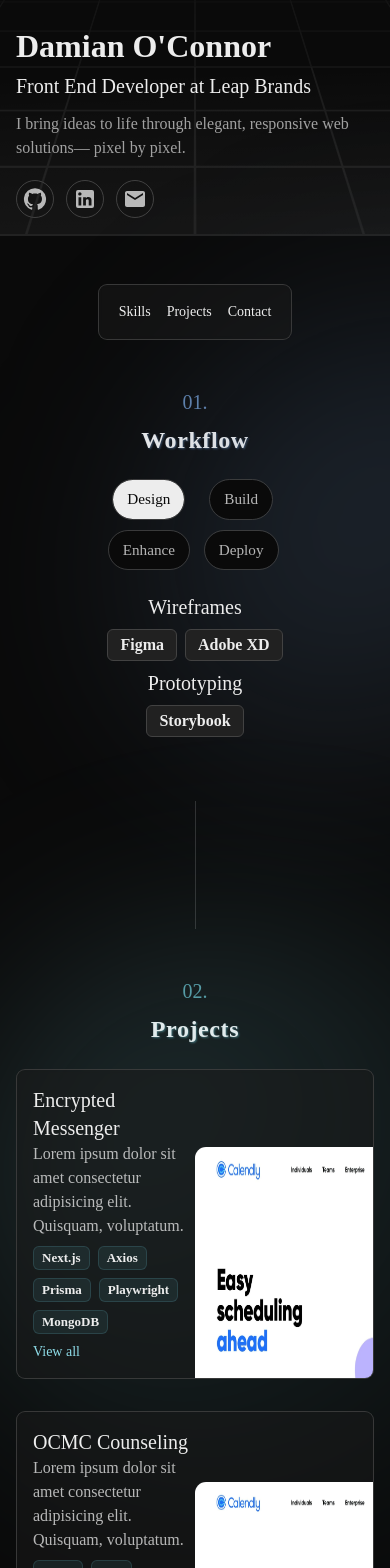
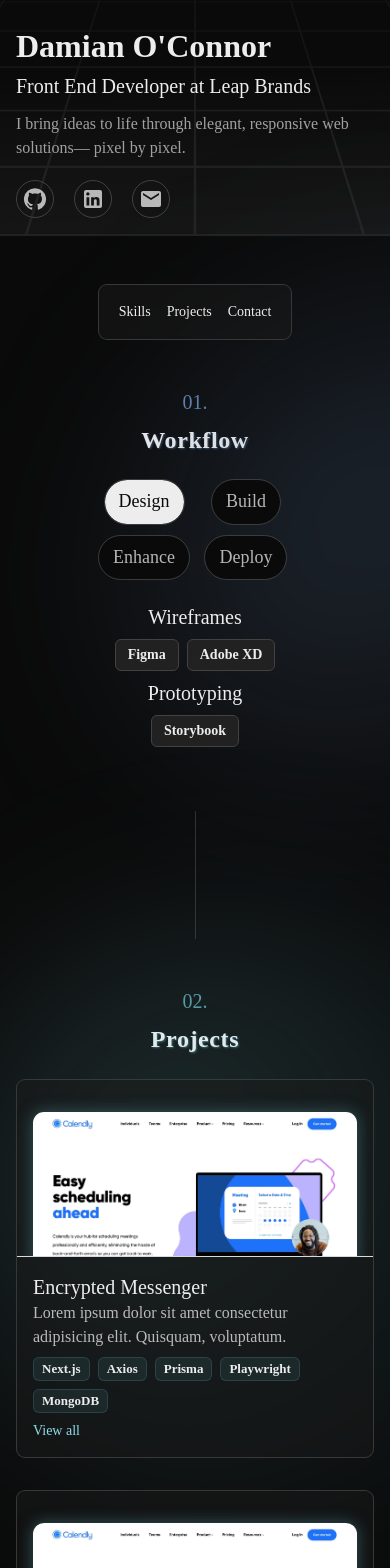
Before and after one commit to damianoconnor04/portfolio, a Next.js app: page / in a window 390 px wide. Shown: the top 1568 px of the page. Built offline with nearby package versions, Linux system fonts and the light colour scheme.

Commit message:
janky but kind of responsive

```diff
--- a/app/App.tsx
+++ b/app/App.tsx
@@ -1,3 +1,4 @@
+'use client'
 import React from 'react';
 import Box from '@mui/material/Box';
 import Header from './components/sections/header/Header';
@@ -8,8 +9,15 @@ import Divider from '@mui/material/Divider';
 import Navigation from './components/global/navigation/Navigation';
 import Contact from './components/sections/contact/Contact';
 import Footer from './components/sections/footer/Footer';
+import { useIsMobile } from '@/hooks/useIsMobile';
+import { Skeleton } from '@mui/material';
 
 const App = () => {
+  const { isMobile, isTablet, isDesktop, isLargeDesktop } = useIsMobile();
+  if (isMobile === undefined || isTablet === undefined || isDesktop === undefined || isLargeDesktop === undefined) {
+    return <Skeleton height={240} /> // TODO: make good looking skeleton + loading anim
+  }
+
   return (
     <Box sx={{ overflow: 'hidden' }}>
       <Header />
--- a/app/components/global/CustomLinkButton.tsx
+++ b/app/components/global/CustomLinkButton.tsx
@@ -13,7 +13,7 @@ interface CustomLinkButtonProps {
 const CustomLinkButton: React.FC<CustomLinkButtonProps> = ({ onClick, children, typographySx, buttonSx, ariaLabel }) => {
   return (
     <Button disableRipple onClick={onClick} sx={{ ...buttonSx, minWidth: 0, p: 0, backgroundColor: 'transparent !important' }}>
-      <Typography role='button' aria-label={ariaLabel} variant='subtitle1' sx={{ ...typographySx, color: (theme) => theme.palette.primary.light, '&:hover': { color: (theme) => theme.palette.primary.dark}, transition: (theme) => theme.transitions.create('color', { duration: theme.transitions.duration.shortest, easing: theme.transitions.easing.sharp})  }}>{children}</Typography>
+      <Typography role='button' component='button' aria-label={ariaLabel} variant='subtitle1' sx={{ ...typographySx, color: (theme) => theme.palette.primary.light, '&:hover': { color: (theme) => theme.palette.primary.dark}, transition: (theme) => theme.transitions.create('color', { duration: theme.transitions.duration.shortest, easing: theme.transitions.easing.sharp})  }}>{children}</Typography>
     </Button>
   )
 }
--- a/app/components/global/navigation/Links.tsx
+++ b/app/components/global/navigation/Links.tsx
@@ -21,6 +21,7 @@ const Links = () => {
         <Link key={idx} href='#'>
           <Typography
             variant={isMobile ? 'subtitle1' : 'body2'}
+            component='h3'
             sx={{
               transition: (theme) =>
                 theme.transitions.create('color', {
--- a/app/components/sections/contact/Contact.tsx
+++ b/app/components/sections/contact/Contact.tsx
@@ -73,7 +73,7 @@ const Contact = () => {
 
             <Typography variant='body2' sx={{ color: theme.palette.text.secondary, cursor: 'default', textAlign: isMobile ? 'center' : 'initial' }}>
               I&apos;m not currently looking for new opportunities, but&nbsp;
-              <Box component='a' role='button' aria-label='Send me an email' href='mailto:damianoconnor04@gmail.com' sx={{ color: theme.palette.info.main, textDecoration: 'underline', textUnderlineOffset: 2, zIndex: 999 }}>
+              <Box component='a' role='button' href='mailto:damianoconnor04@gmail.com' sx={{ color: theme.palette.info.main, textDecoration: 'underline', textUnderlineOffset: 2, zIndex: 999 }}>
                 my inbox
               </Box>
               &nbsp;is always open. Whether you have a question or just want to say hi, I&apos;ll try my best to get back to you!
--- a/app/components/sections/footer/Footer.tsx
+++ b/app/components/sections/footer/Footer.tsx
@@ -4,14 +4,14 @@ import Typography from '@mui/material/Typography'
 import Stack from '@mui/material/Stack'
 import Box from '@mui/material/Box'
 import { mono } from '@/lib/theme'
-import { East, GitHub } from '@mui/icons-material'
+import { GitHub } from '@mui/icons-material'
 
 const Footer = () => {
   return (
     <Stack direction='row' alignItems='center' gap={1.5} mb={6}>
       <GitHub />
-      <Typography variant='subtitle2' sx={{ fontFamily: mono, cursor: 'default' }}>
-        This website is <Box component='a' role='button' aria-label='open GitHub repository' sx={{ color: (theme) => theme.palette.primary.main }}>open source</Box>.
+      <Typography variant='subtitle2' component='span' sx={{ fontFamily: mono, cursor: 'default' }}>
+        This website is <Box component='a' href='https://github.com/damianoconnor04/portfolio' target='_blank' role='button' sx={{ color: (theme) => theme.palette.primary.main }}>open source</Box>.
       </Typography>
     </Stack>
   )
--- a/app/components/sections/header/Header.tsx
+++ b/app/components/sections/header/Header.tsx
@@ -7,9 +7,7 @@ import CustomIconButton from '../../global/CustomIconButton'
 import SkewedGrid from './SkewedGrid'
 import Container from '@mui/material/Container'
 import CustomButton from '../../global/CustomButton'
-import useMediaQuery from '@mui/material/useMediaQuery'
 import { GitHub, LinkedIn, FileDownloadOutlined, Email } from '@mui/icons-material'
-import Links from '../../global/navigation/Links'
 import { useIsMobile } from '@/hooks/useIsMobile'
 
 const Header = () => {
@@ -48,11 +46,11 @@ const Header = () => {
           <Stack direction='row' justifyContent='space-between'>
             <Typography variant='h1'>Damian O&apos;Connor</Typography>
           </Stack>
-          <Typography variant='h4' sx={{ mt: -1, textWrap: 'pretty', zIndex: 1 }}>Front End Developer at Leap Brands</Typography>
+          <Typography component='h2' variant='h4' sx={{ mt: -1, textWrap: 'pretty', zIndex: 1 }}>Front End Developer at Leap Brands</Typography>
           <Typography variant='body2' sx={{ textWrap: 'pretty', zIndex: 1, cursor: 'default', mt: -0.5 }}>I bring ideas to life through elegant, responsive web solutions— pixel by pixel.</Typography>
         </Stack>
         <Stack direction='row' justifyContent='space-between' alignItems='center' sx={{ pb: isTablet ? 1 : 2, }}>
-          <Stack direction='row' gap={1.5}>
+          <Stack direction='row' gap={2.5}>
             <CustomIconButton><GitHub /></CustomIconButton>
             <CustomIconButton><LinkedIn /></CustomIconButton>
             <CustomIconButton><Email /></CustomIconButton>
--- a/app/components/sections/projects/ProjectsMap.tsx
+++ b/app/components/sections/projects/ProjectsMap.tsx
@@ -5,54 +5,112 @@ import Box from '@mui/material/Box';
 import Container from '@mui/material/Container';
 import Typography from '@mui/material/Typography';
 import Chip from '@mui/material/Chip';
-import { IconButton, alpha } from '@mui/material';
+import Divider from '@mui/material/Divider';
+import { alpha } from '@mui/material';
 import Stack from '@mui/material/Stack';
 import CustomLinkButton from '@/app/components/global/CustomLinkButton';
-import Image from 'next/image';
 import Link from 'next/link';
-import { Close } from '@mui/icons-material';
+import { useIsMobile } from '@/hooks/useIsMobile';
 
 const ProjectsMap = () => {
   const [showAllTags, setShowAllTags] = React.useState(
-    Object.fromEntries(Object.keys(projectsContent).map(projectName => [projectName, false]))
+    Object.fromEntries(
+      Object.keys(projectsContent).map((projectName) => [projectName, false])
+    )
   );
   const [projectImgFocused, setProjectImgFocused] = React.useState(
-    Object.fromEntries(Object.keys(projectsContent).map(projectName => [projectName, false]))
+    Object.fromEntries(
+      Object.keys(projectsContent).map((projectName) => [projectName, false])
+    )
   );
 
+  const { isMobile, isTablet } = useIsMobile();
+
   return (
-    <Stack direction='column' gap={4}>
+    <Stack gap={4}>
       {Object.entries(projectsContent).map(([projectName, tags]) => (
         <Container
-          maxWidth='sm'
+          maxWidth={isTablet ? 'xs' : 'sm'}
           key={projectName}
           sx={{
+            maxHeight: showAllTags ? '1000px' : '0px',
+            transition: (theme) => theme.transitions.create(['border-color', 'max-height'], { duration: theme.transitions.duration.shortest, easing: theme.transitions.easing.sharp, }),
             backgroundColor: (theme) => alpha(theme.palette.common.black, 0.5),
-            backdropFilter: 'blur(2px)',
             border: '1px solid',
-            borderColor: (theme) => alpha(theme.palette.grey[800], 0.8),
+            borderColor: projectImgFocused[projectName] ? (theme) => alpha(theme.palette.primary.dark, 0.5) : (theme) => alpha(theme.palette.grey[800], 0.8),
             borderRadius: '9px',
-            p: 2,
+            p: isTablet ? 0 : 2,
             overflow: 'hidden',
             position: 'relative',
+            zIndex: 0,
+            width: 'fit-content',
             '::after': {
               content: '""',
               position: 'absolute',
               inset: 0,
-              transition: (theme) => theme.transitions.create(['background-color', 'backdrop-filter'], { duration: theme.transitions.duration.standard, easing: theme.transitions.easing.easeOut }),
+              zIndex: -1,
+              transition: (theme) => theme.transitions.create('background-color', { duration: theme.transitions.duration.shortest, easing: theme.transitions.easing.sharp, }),
               ...(projectImgFocused[projectName] && {
                 backgroundColor: (theme) => alpha(theme.palette.background.default, 0.5),
-                backdropFilter: 'blur(5px)',
-              })
-            }
+              }),
+            },
           }}>
-          <Box sx={{ width: '100%' }}> {/* left side */}
-            <Typography variant='h4' maxWidth='50%' width='100%'>{projectName}</Typography>
-            <Typography variant='body1' maxWidth='50%' width='100%' sx={{ color: (theme) => theme.palette.text.secondary }}>Lorem ipsum dolor sit amet consectetur adipisicing elit. Quisquam, voluptatum.</Typography>
-            <Box sx={{ maxWidth: '50%', mt: 1 }}>
+          <Box width='100%' maxWidth={isTablet ? '100%' : '45%'}>
+            {isTablet && (
+              <Box
+                sx={{
+                  display: 'grid',
+                  placeItems: 'center',
+                  px: 2,
+                  pt: 2,
+                  overflow: 'hidden',
+                }}>
+                <Link href='https://oconnorweb.dev' target='_blank'>
+                  <Box
+                    component='img'
+                    src='/placeholder.webp'
+                    alt='placeholder'
+                    height='auto'
+                    width='100%'
+                    display='block'
+                    sx={{
+                      borderTopLeftRadius: '11px',
+                      borderTopRightRadius: '11px',
+                      boxShadow: (theme) =>
+                        `0px 0px 15px ${alpha(theme.palette.primary.dark, 0.5)}`,
+                      transform: 'translateY(16px)',
+                      transition: (theme) =>
+                        theme.transitions.create('transform', {
+                          duration: theme.transitions.duration.shorter,
+                          easing: theme.transitions.easing.sharp,
+                        }),
+                      '&:hover': {
+                        transform: 'translateY(0px)',
+                      },
+                    }}
+                  />
+                </Link>
+              </Box>
+            )}
+            {isTablet && <Divider sx={{ borderColor: (theme) => theme.palette.common.white }} />}
+            <Box sx={{ p: isTablet ? 2 : 0 }}>
+              <Typography variant='h4' width='100%'>
+                {projectName}
+              </Typography>
+              <Typography
+                variant='body1'
+                width='100%'
+                sx={{ color: (theme) => theme.palette.text.secondary, cursor: 'default' }}>
+                Lorem ipsum dolor sit amet consectetur adipisicing elit.
+                Quisquam, voluptatum.
+              </Typography>
+              <Box sx={{ mt: 1 }}>
                 <Stack direction='row' flexWrap='wrap' gap={1}>
-                {tags.flatMap(
-                  tagGroup => (tagGroup.selectedTags || []).concat(showAllTags[projectName] ? tagGroup.allTags || [] : [])
+                  {tags
+                    .flatMap((tagGroup) =>
+                      (tagGroup.selectedTags || []).concat(
+                        showAllTags[projectName] ? tagGroup.allTags || [] : []
+                      )
                     ) // show selectedTags, append allTags if showAllTags
                     .map((tag, index) => (
                       <Chip
@@ -60,39 +118,72 @@ const ProjectsMap = () => {
                         label={tag}
                         size='small'
                         sx={{
+                          cursor: 'default',
                           fontWeight: 600,
                           borderRadius: '6px',
-                        backgroundColor: (theme) => alpha(theme.palette.primary.dark, 0.125),
+                          backgroundColor: (theme) =>
+                            alpha(theme.palette.primary.dark, 0.125),
                           border: '1px solid',
-                        borderColor: (theme) => alpha(theme.palette.primary.dark, 0.25),
+                          borderColor: (theme) =>
+                            alpha(theme.palette.primary.dark, 0.25),
                         }}
                       />
                     ))}
                 </Stack>
               </Box>
-            <CustomLinkButton buttonSx={{ mt: 1, zIndex: projectImgFocused[projectName] ? 0 : 2 }} ariaLabel={`View all tags for ${projectName} project`} onClick={() => { setShowAllTags(prevState => ({ ...prevState, [projectName]: !prevState[projectName] })) }}>{showAllTags[projectName] ? 'View less' : 'View all'}</CustomLinkButton>
+              <CustomLinkButton
+                buttonSx={{
+                  mt: 1,
+                  zIndex: projectImgFocused[projectName] ? 0 : 2,
+                }}
+                ariaLabel={`View all tags for ${projectName} project`}
+                onClick={() => {
+                  setShowAllTags((prevState) => ({
+                    ...prevState,
+                    [projectName]: !prevState[projectName],
+                  }));
+                }}>
+                {showAllTags[projectName] ? 'View less' : 'View all'}
+              </CustomLinkButton>
+            </Box>
           </Box>
 
+          {!isTablet && (
             <Link target='_blank' href='https://oconnorweb.dev'>
               <Box
-              onMouseEnter={() => setProjectImgFocused(prevState => ({ ...prevState, [projectName]: true }))}
-              onMouseLeave={() => setProjectImgFocused(prevState => ({ ...prevState, [projectName]: false }))}
+                onMouseEnter={() =>
+                  setProjectImgFocused((prevState) => ({
+                    ...prevState,
+                    [projectName]: true,
+                  }))
+                }
+                onMouseLeave={() =>
+                  setProjectImgFocused((prevState) => ({
+                    ...prevState,
+                    [projectName]: false,
+                  }))
+                }
                 component='img'
                 src='/placeholder.webp'
                 alt='placeholder'
-              height='100%'
-              width='auto'
+                height='auto'
+                width='100%'
                 sx={{
                   borderRadius: '11px',
                   position: 'absolute',
-                left: projectImgFocused[projectName] ? '25%' : '50%',
-                top: projectImgFocused[projectName] ? '0%' : '25%',
-                transition: (theme) => theme.transitions.create(['left', 'top'], { duration: theme.transitions.duration.standard, easing: theme.transitions.easing.easeOut }),
+                  inset: 0,
+                  left: projectImgFocused[projectName] ? '45%' : '50%',
+                  top: projectImgFocused[projectName] ? '0%' : '15%',
+                  transition: (theme) =>
+                    theme.transitions.create(['left', 'top'], {
+                      duration: theme.transitions.duration.shorter,
+                      easing: theme.transitions.easing.sharp,
+                    }),
                   zIndex: 2,
                 }}
               />
             </Link>
-
+          )}
         </Container>
       ))}
     </Stack>
--- a/app/components/sections/skills/SkillsMap.tsx
+++ b/app/components/sections/skills/SkillsMap.tsx
@@ -25,7 +25,7 @@ const SkillsMap: React.FC<SkillsMapProps> = ({ activeSkill }) => {
         gap: 1,
         mt: -2,
       }}>
-      {categories.map(({ category, tools }, idx) => (
+      {categories.map(({ category, tools }) => (
         <React.Fragment key={category}>
           <Box
             sx={{
@@ -58,12 +58,18 @@ const SkillsMap: React.FC<SkillsMapProps> = ({ activeSkill }) => {
                 key={tool}
                 label={tool}
                 sx={{
-                  fontSize: '1rem',
                   fontWeight: 600,
                   borderRadius: '6px',
                   backgroundColor: (theme) => theme.palette.grey[900],
                   border: '1px solid',
                   borderColor: (theme) => theme.palette.grey[800],
+                  fontSize: '0.875rem !important',
+                  '@media(min-width:960px)': {
+                    fontSize: '1rem !important',
+                  },
+                  '@media(min-width:1400px)': {
+                    fontSize: '1.125rem !important',
+                  },
                 }}
               />
             ))}
--- a/app/page.tsx
+++ b/app/page.tsx
@@ -1,17 +1,11 @@
-'use client'
 import React from 'react';
-import { useIsMobile } from '@/hooks/useIsMobile';
-import Skeleton from '@mui/material/Skeleton';
 import App from './App'
+import Box from '@mui/material/Box';
 
 const PageRender = () => {
-  const { isMobile, isTablet, isDesktop, isLargeDesktop } = useIsMobile();
-  if (isMobile === undefined || isTablet === undefined || isDesktop === undefined || isLargeDesktop === undefined) {
-    return <Skeleton /> // TODO: make good looking skeleton + loading anim
-  }
-  else {
-    return <App />
-  }
+  return <Box sx={{ height: '100%' }}>
+    <App />
+    </Box>
 };
 
 export default PageRender;
--- a/lib/theme.tsx
+++ b/lib/theme.tsx
@@ -187,7 +187,20 @@ const theme = createTheme({
           backgroundColor: color['white'],
         },
       }
-    }
+    },
+    MuiButtonBase: {
+      styleOverrides: {
+        root: {
+          fontSize: '1.125rem !important',
+          '@media(min-width:960px)': {
+            fontSize: '1.25rem !important',
+          },
+          '@media(min-width:1400px)': {
+            fontSize: '1.5rem !important',
+          },
+        }
+      }
+    },
   }
 });
 
```
Lines whose indentation alone changed are shown as unchanged.
